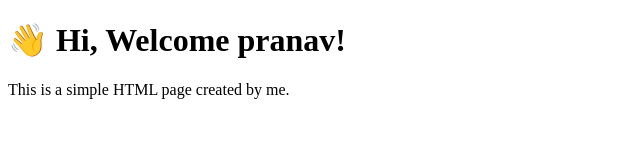
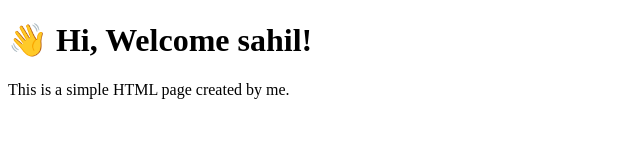
Before and after one commit to SahilGole1201/jenkins_demo, a plain HTML site: page index.html in a window 1280 px wide. Shown: the whole page, without its empty margins (0-640 px from the left). Drawn offline with Linux system fonts and the light colour scheme.

Commit message:
Update index.html

```diff
--- a/index.html
+++ b/index.html
@@ -2,7 +2,7 @@
 <html>
   <head><title>Hi Page</title></head>
   <body>
-    <h1>👋 Hi, Welcome pranav!</h1>
+    <h1>👋 Hi, Welcome sahil!</h1>
     <p>This is a simple HTML page created by me.</p>
   </body>
 </html>
```
